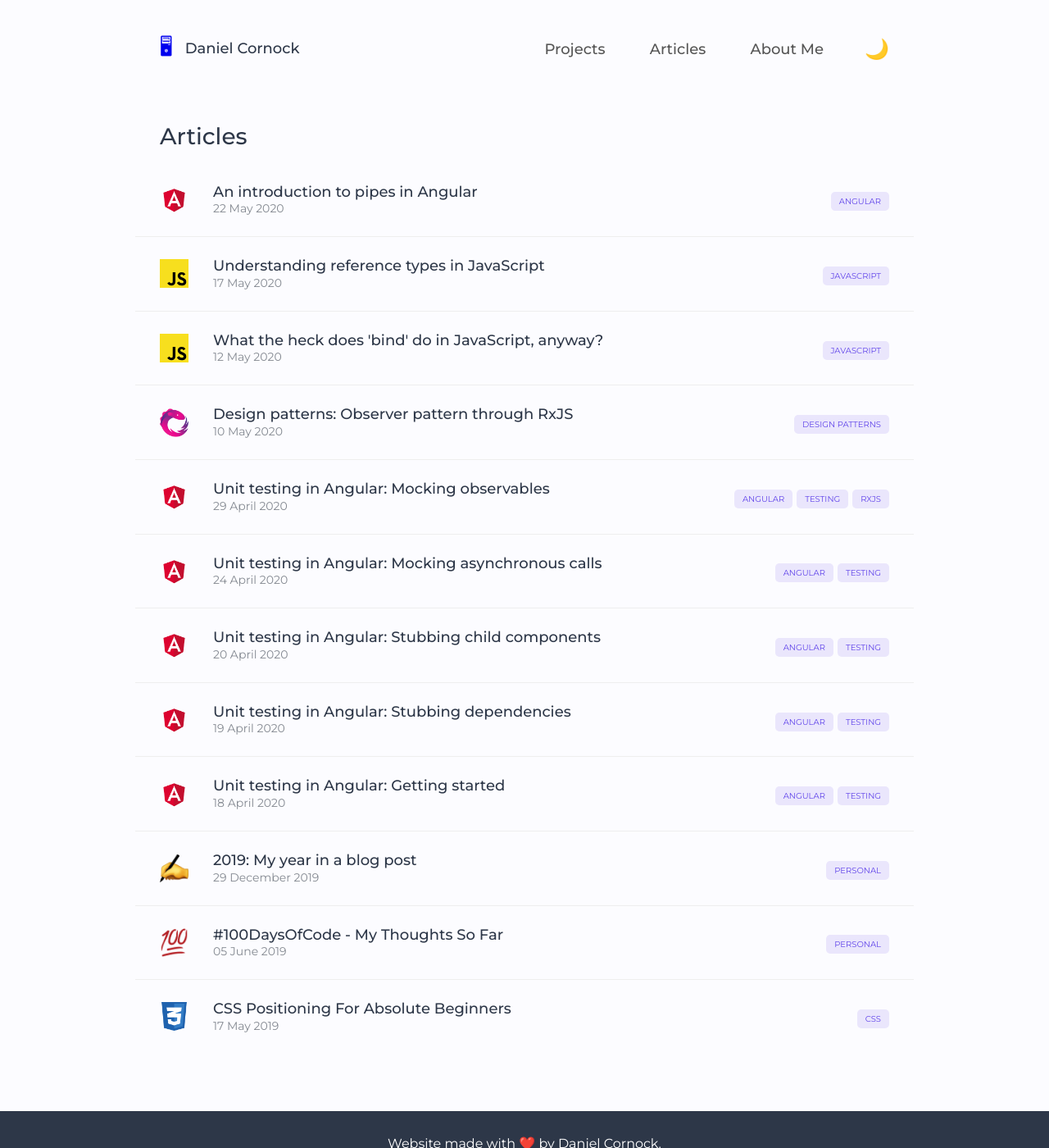
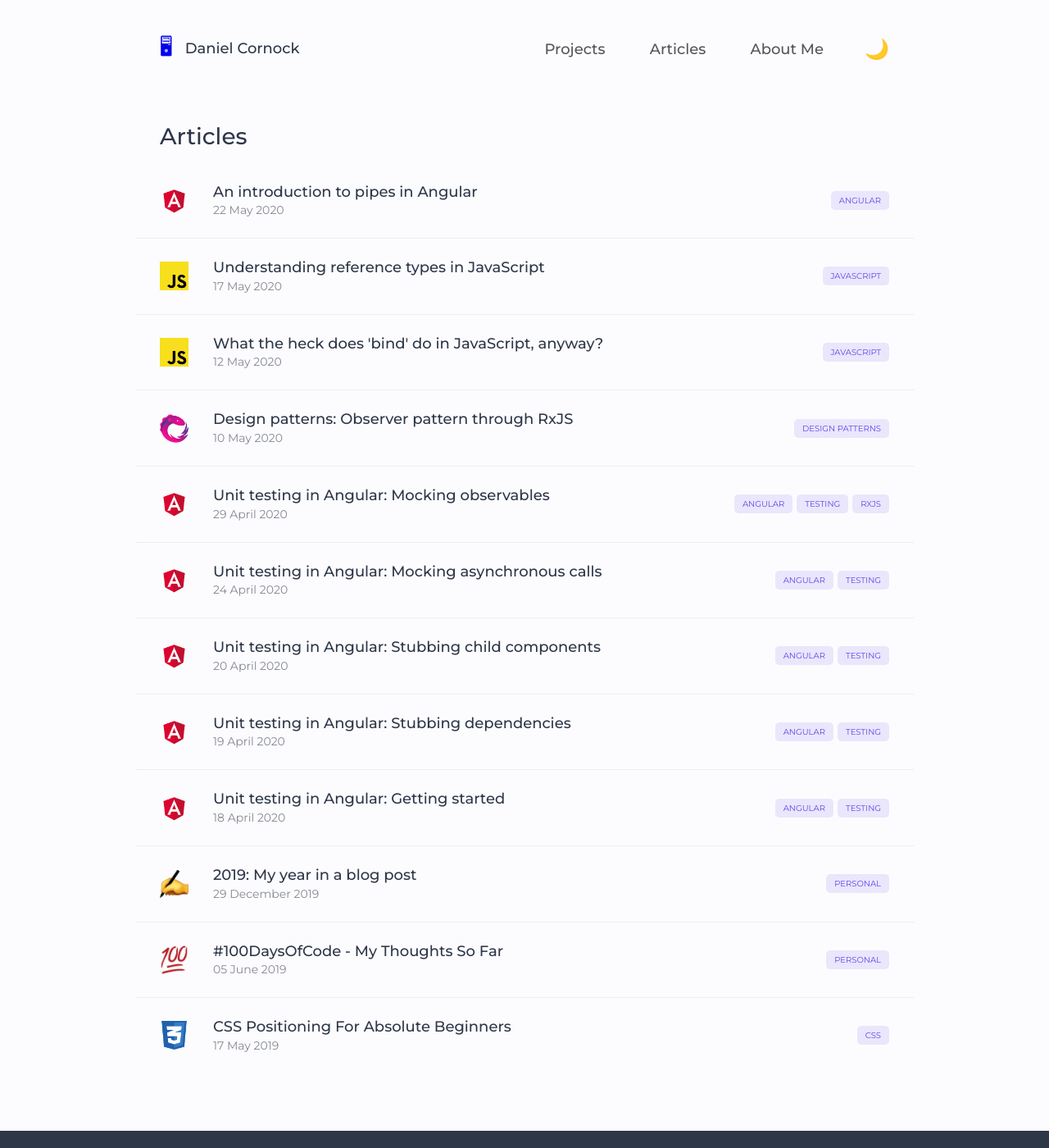
Before and after one commit to danielcornock/danielcornock.co.uk, a Jekyll site: the page built from _pages/articles.md, in a window 1280 px wide and 1400 px high. Shown: the whole window at 82% size. Built offline with Jekyll 4.4.1, drawn with Linux system fonts in a browser that asks for light colours; nearby versions of some CDN libraries.

Commit message:
refactor article scss and reduce h3 margin tip

```diff
--- a/_includes/article/_article.scss
+++ b/_includes/article/_article.scss
@@ -76,14 +76,13 @@
   }
 }
 
-.articles-list {
+@mixin article-detailed {
   $article: '.article';
 
   #{$article} {
     &-tags {
       display: flex;
       margin-left: auto;
-      margin-top: 5px;
 
       @include media($tablet) {
         display: none;
@@ -114,10 +113,7 @@
       display: block;
       color: $color-grey-text;
       font-size: 14px;
-
-      @include media($phone) {
-        margin-top: 2px;
-      }
+      margin-top: 2px;
     }
   }
 }
--- a/_layouts/articles/_articles.scss
+++ b/_layouts/articles/_articles.scss
@@ -62,4 +62,8 @@
     font-weight: 500;
     cursor: pointer;
   }
+
+  &-list {
+    @include article-detailed;
+  }
 }
--- a/_layouts/post/_post.scss
+++ b/_layouts/post/_post.scss
@@ -97,7 +97,7 @@ $post-header-margin-bottom: 10px;
 
     h3 {
       font-size: 22px;
-      margin-top: 50px;
+      margin-top: 45px;
 
       @include media($tablet) {
         font-size: 18px;
```
